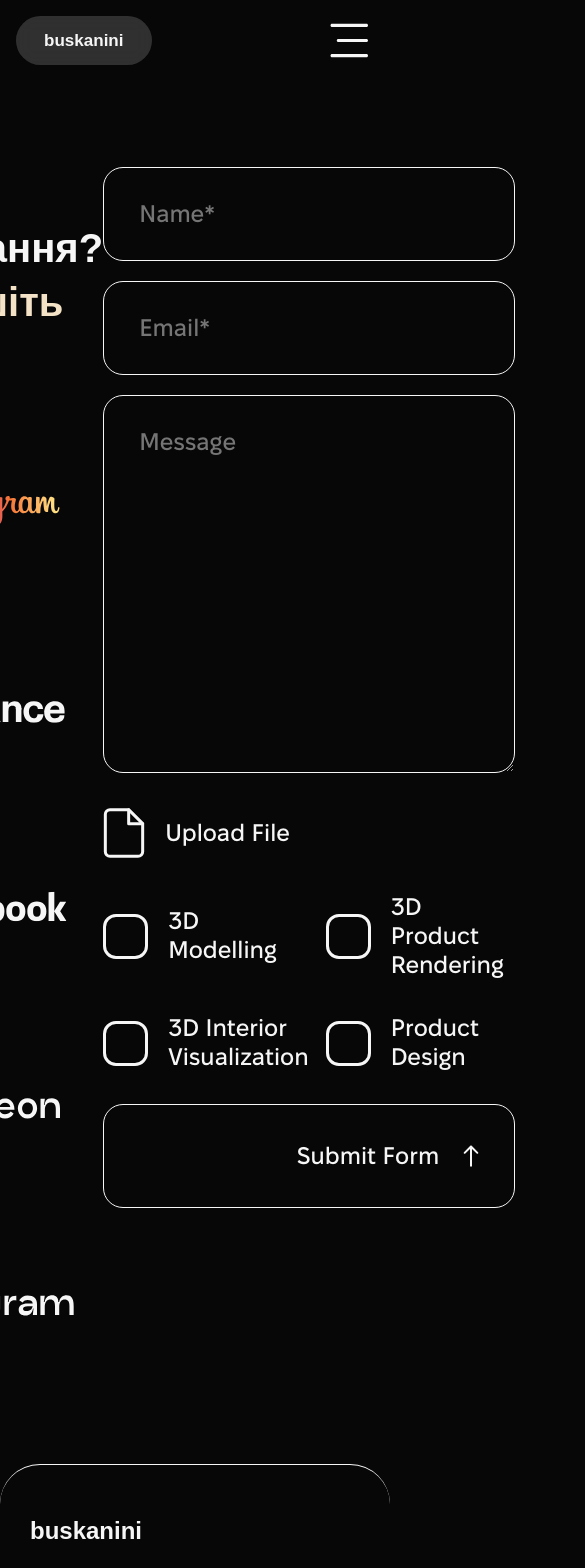
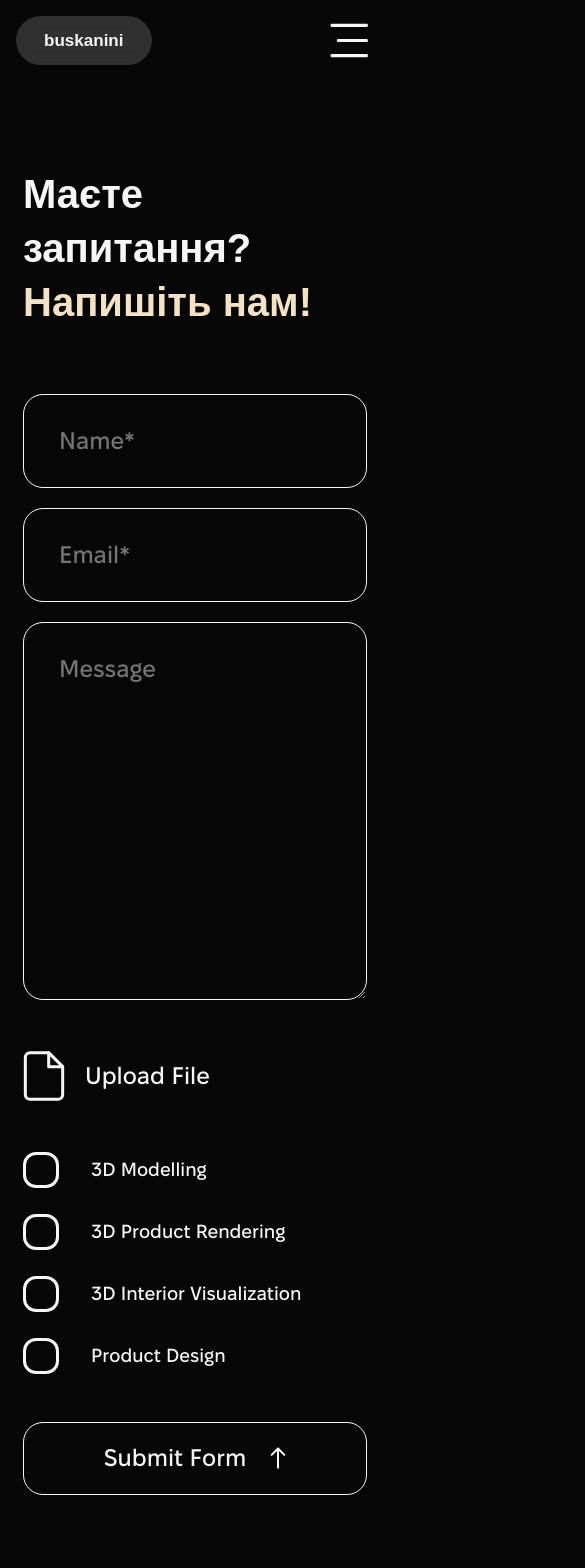
Before and after one commit to 998e8ae4412bd5b2ba618b40d23b3e2f/buskanini-fe, a Next.js app: page /en/contacts in a window 390 px wide. Shown: the top 1568 px of the page, 585 px wide, since content can reach past the window. Built offline with nearby package versions, Linux system fonts and the light colour scheme; a web font is replaced by a local one.

Commit message:
removed some unused files and incorrect images

```diff
--- a/src/app/[locale]/contacts/components/contactForm/contactForm.module.scss
+++ b/src/app/[locale]/contacts/components/contactForm/contactForm.module.scss
@@ -116,6 +116,7 @@
     line-height: 1.2;
     gap: 0.25rem;
     text-transform: capitalize;
+    cursor: pointer;
 
     input {
       display: none;
@@ -136,12 +137,7 @@
 
   .checkboxLabelActive {
     .square {
-      width: 2.4375rem;
-      height: 2.4375rem;
-      margin-right: 1rem;
-      border-radius: 0.8125rem;
       background-color: $white;
-      border: 0.1875rem solid $white;
     }
   }
 }
@@ -168,3 +164,52 @@
   color: $black;
   background-color: $white;
 }
+
+
+@media (max-width: 768px) {
+  // ContactForm.module.scss
+  .form {
+    gap: 3rem;
+  }
+
+  .checkboxGroup {
+    display: flex;
+    flex-direction: column;
+    gap: 26px;
+
+    .checkboxLabel {
+      width: 100%;
+      font-size: 1.188rem;
+      gap: 1rem;
+
+
+      input {
+        display: none;
+      }
+
+      .square {
+        min-width: 1.875rem;
+        height: 1.875rem;
+        margin-right: 1rem;
+        border-radius: 0.8125rem;
+        border: 0.1875rem solid $white;
+      }
+
+      &:nth-of-type(even) {
+        margin-left: 0;
+      }
+    }
+
+    .checkboxLabelActive {
+      .square {
+        background-color: $white;
+      }
+    }
+  }
+
+  .submitButton {
+    justify-content: center;
+    padding: .9rem 2.1875rem;
+    font-size: 1.5rem;
+  }
+}
--- a/src/app/[locale]/contacts/contacts.module.scss
+++ b/src/app/[locale]/contacts/contacts.module.scss
@@ -30,6 +30,7 @@
         display: flex;
         flex-wrap: wrap;
         justify-content: center;
+        padding-right: 100px;
         gap: 168px 129px;
       }
     }
@@ -39,3 +40,32 @@
     }
   }
 }
+
+@media (max-width: 768px) {
+  .main {
+    width: auto;
+    padding: 0 23px;
+
+    .questionForm {
+      width: 100%;
+      max-width: none;
+      flex-direction: column;
+      padding: 86px 0 142px;
+
+      .haveQuestionSide {
+        h1 {
+          font-size: 40px;
+          margin-bottom: 65px;
+        }
+
+        .socMedias {
+          display: none;
+        }
+      }
+
+      form {
+        flex: 1;
+      }
+    }
+  }
+}
--- a/src/app/[locale]/home/page.module.scss
+++ b/src/app/[locale]/home/page.module.scss
@@ -1,6 +1,6 @@
 @import "/src/app/styles/values.scss";
 
-$side-padding: 3.125rem;
+$side-padding: 5.125rem;
 
 .banner {
   height: 100vh;
@@ -291,7 +291,4 @@ $side-padding: 3.125rem;
       padding: 6.25rem 1.125rem 16.3125rem;
     }
   }
-
-  .container {
-  }
 }
--- a/src/app/components/header/header.module.scss
+++ b/src/app/components/header/header.module.scss
@@ -46,7 +46,7 @@
       li {
         a {
           color: $white;
-          font-family: "Fixel Text", sans-serif;
+          font-family: "FixelText", sans-serif;
           font-size: 1.5rem;
           font-weight: 500;
           line-height: 135%;
@@ -73,7 +73,7 @@
 
 
       color: $black;
-      font-family: "Fixel Text", sans-serif;
+      font-family: "FixelText", sans-serif;
       font-size: 1.5rem;
       font-weight: 500;
       line-height: 135%;
--- a/src/app/components/header/index.tsx
+++ b/src/app/components/header/index.tsx
@@ -19,9 +19,6 @@ const Index = () => {
 					</li>
 					<li>
 						<Link href="/en/projects">3D Проєкти</Link>
-					</li>
-					<li>
-						<Link href="/">Докладніше</Link>
 					</li>
 					<li>
 						<Link href="/en/services">Досвід</Link>
--- a/src/app/components/previewButton/preview.module.scss
+++ b/src/app/components/previewButton/preview.module.scss
@@ -12,8 +12,14 @@
   font-size: 1.5rem;
   font-weight: 500;
 
+  white-space: nowrap;
   border-radius: 1.125rem;
   background: $black;
+
+  svg {
+    width: 2.5rem;
+    height: 2.5rem;
+  }
 }
 
 @media (max-width: 768px) {
--- a/src/app/styles/global.scss
+++ b/src/app/styles/global.scss
@@ -73,7 +73,7 @@ a {
 
 
 
-@media(max-width: 1440px) {
+@media(max-width: 1680px) {
   html {
     font-size: 10px;
   }
```
Also changed, not shown: src/app/[locale]/home/components/HomeCoponents/SwiperComponent/index.tsx (+7 -5 lines), src/app/[locale]/project/[id]/page.tsx (+19 -3 lines), src/app/[locale]/project/[id]/project.module.scss (+10 -0 lines), src/app/[locale]/services/page.tsx (+19 -19 lines), public/svg/arrowButtonGallery.svg.
